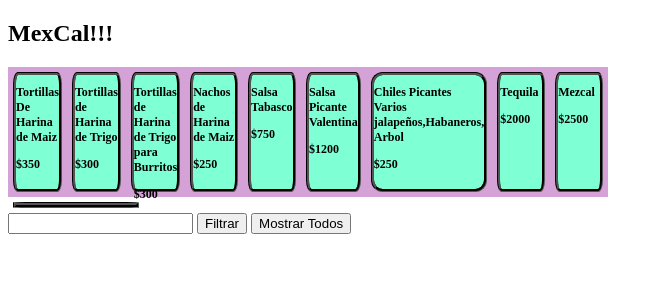
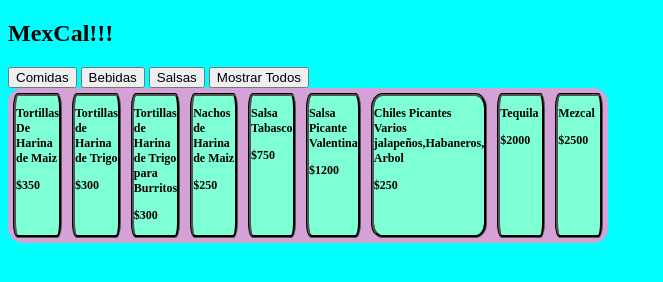
Before and after one commit to BrunoAs10/optimizaci-n, a plain HTML site: page index.html in a window 1280 px wide. Shown: the whole page, without its empty margins (0-663 px from the left). Drawn offline with Linux system fonts and the light colour scheme.

Commit message:
optimización

```diff
--- a/css/styles.css
+++ b/css/styles.css
@@ -1,8 +1,9 @@
 #catalogo{
     background-color: rgb(212, 162, 214);
-    height: 130px;
+    height: 140 px;
     width: 600px;
     display: flex;
+    border-radius: 15px;
 
 
 }
@@ -22,3 +23,7 @@
 h4{
     color: blueviolet;
 }
+
+body{
+    background-color: aqua;
+}
--- a/index.html
+++ b/index.html
@@ -10,12 +10,15 @@
 <body>
     <h2>MexCal!!!</h2>
 
+    <button id="comidas">Comidas</button>
+    <button id="bebidas">Bebidas</button>
+    <button id="salsas">Salsas</button>
+    <button id="todos">Mostrar Todos</button>
+
+
     <div id="catalogo"></div>
-    <div class="card"></div>
 
-    <input type="text" id="categoria">
-    <button id="filtrar">Filtrar</button>
-    <button id="todos">Mostrar Todos</button>
+
 
     <script src="/script.js"></script>
 </body>
--- a/script.js
+++ b/script.js
@@ -11,15 +11,15 @@ function Producto(nombre, precio, stock, cat){
     }
 }
 
-let productoA = new Producto("Tortillas De Harina de Maiz", 350, 10, "Comida")
-let productoB = new Producto("Tortillas de Harina de Trigo", 300, 10, "Comida")
-let productoC = new Producto("Tortillas de Harina de Trigo para Burritos", 300, 10, "Comida")
-let productoD = new Producto("Nachos de Harina de Maiz", 250, 10, "Comida")
-let productoE = new Producto("Salsa Tabasco", 750, 10, "Salsa")
-let productoF = new Producto("Salsa Picante Valentina", 1200, 10, "Salsa")
-let productoG = new Producto("Chiles Picantes Varios jalapeños,Habaneros, Arbol", 250, 10, "Comida")
-let productoH = new Producto("Tequila", 2000, 10, "Bebida")
-let productoI = new Producto("Mezcal", 2500, 10, "Bebida")
+let productoA = new Producto("Tortillas De Harina de Maiz", 350, 10, "Comidas")
+let productoB = new Producto("Tortillas de Harina de Trigo", 300, 10, "Comidas")
+let productoC = new Producto("Tortillas de Harina de Trigo para Burritos", 300, 10, "Comidas")
+let productoD = new Producto("Nachos de Harina de Maiz", 250, 10, "Comidas")
+let productoE = new Producto("Salsa Tabasco", 750, 10, "Salsas")
+let productoF = new Producto("Salsa Picante Valentina", 1200, 10, "Salsas")
+let productoG = new Producto("Chiles Picantes Varios jalapeños,Habaneros, Arbol", 250, 10, "Comidas")
+let productoH = new Producto("Tequila", 2000, 10, "Bebidas")
+let productoI = new Producto("Mezcal", 2500, 10, "Bebidas")
 
 let listaProductos = [productoA, productoB, productoC, productoD, productoE, productoF, productoG, productoH, productoI]
 
@@ -47,9 +47,9 @@ function render(lista) {
 }
 render(listaProductosConStock)
 
-let categoriaElegida = ''
+//let categoriaElegida = ''
 
-let categoria = document.getElementById("categoria")
+/*let categoria = document.getElementById("categoria")
 categoria.addEventListener("change", ()=>{categoriaElegida = categoria.value})
 
 let botonFiltrado = document.getElementById("filtrar")
@@ -58,11 +58,39 @@ botonFiltrado.addEventListener("click", filtrado)
 function filtrado(){
     let filtroActual = listaProductos.filter((prod)=>prod.cat == categoriaElegida)
     render(filtroActual)
-}
+}*/
 
 let botonTodos = document.getElementById("todos")
 
 botonTodos.addEventListener("click", ()=>{render(listaProductosConStock)} )
+
+//boton bebidas
+
+let listaBebidas = [productoH, productoI]
+
+let Bebidas = document.getElementById("bebidas")
+
+bebidas.addEventListener("click", ()=>{render(listaBebidas)} )
+
+//boton comidas
+
+let listaComidas = [productoA, productoB, productoC, productoD, productoG]
+
+let Comidas = document.getElementById("comidas")
+
+Comidas.addEventListener("click", ()=>{render(listaComidas)} )
+
+//boton salsas
+
+let listaSalsas = [productoE, productoF]
+
+let Salsas = document.getElementById("salsas")
+
+Salsas.addEventListener("click", ()=>{render(listaSalsas)})
+
+
+
+
 
 
 
@@ -150,3 +178,16 @@ while(opcion != "ESC"){
 if(precioTotal != 0){
     alert("El precio total es: " + precioTotal)
 }*/
+/*localStorage.setItem("coder","bruno27")
+
+let valor = localStorage.getItem("coder")
+
+localStorage.removeItem("coder")
+
+alert(valor)*/
+
+/*localStorage.setItem("unArray", [1,2,3])
+
+let valor = localStorage.getItem("unArray")
+
+console.log(valor)*/
```
